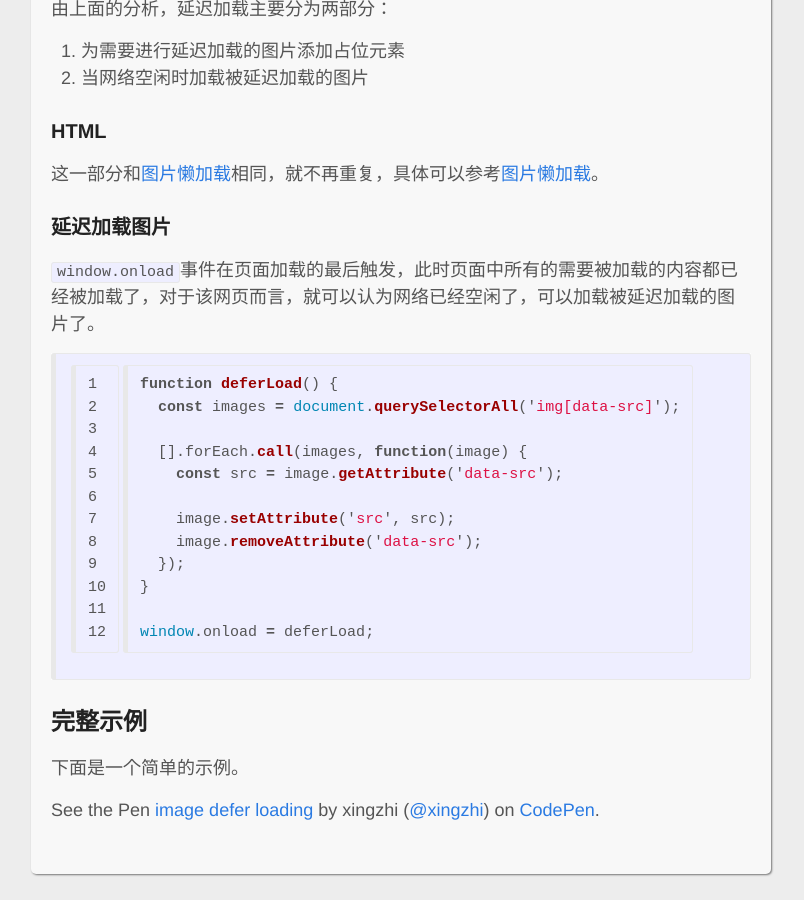
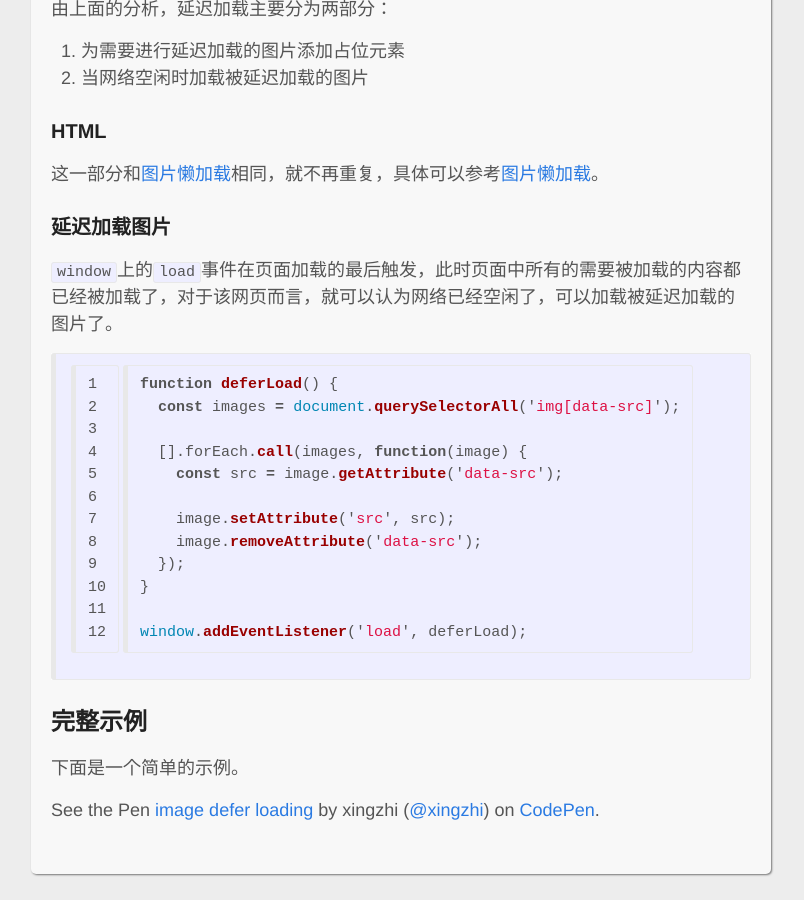
Before and after one commit to xing-zhi/xing-zhi.github.io, a Jekyll site: the page built from _posts/2015-08-28-image-defer-loading.md, in a window 1280 px wide and 900 px high, scrolled down 964 px. Shown: the whole window, without its empty margins (239-1043 px from the left). Built offline with Jekyll 4.4.1, drawn with Linux system fonts in a browser that asks for light colours; comment, search, counter and statistics services are not loaded.

Commit message:
update: image defer loading

```diff
--- a/_posts/2015-08-28-image-defer-loading.md
+++ b/_posts/2015-08-28-image-defer-loading.md
@@ -30,7 +30,7 @@ categories: performance
 这一部分和[图片懒加载](./image-lazy-loading.html)相同，就不再重复，具体可以参考[图片懒加载](./image-lazy-loading.html)。
 
 ## 延迟加载图片
-`window.onload`事件在页面加载的最后触发，此时页面中所有的需要被加载的内容都已经被加载了，对于该网页而言，就可以认为网络已经空闲了，可以加载被延迟加载的图片了。
+`window`上的`load`事件在页面加载的最后触发，此时页面中所有的需要被加载的内容都已经被加载了，对于该网页而言，就可以认为网络已经空闲了，可以加载被延迟加载的图片了。
 
 {% highlight javascript linenos %}
 function deferLoad() {
@@ -44,7 +44,7 @@ function deferLoad() {
   });
 }
 
-window.onload = deferLoad;
+window.addEventListener('load', deferLoad);
 {% endhighlight %}
 
 # 完整示例
```
